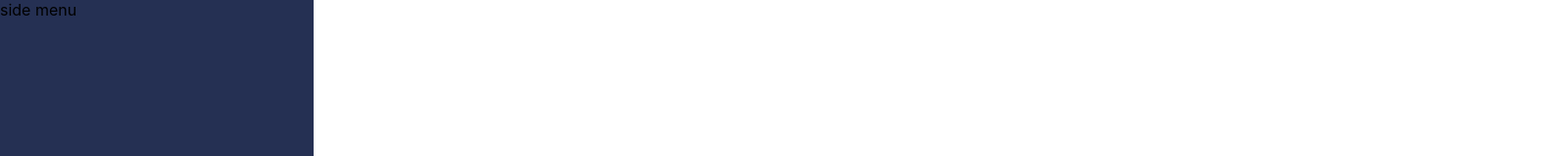
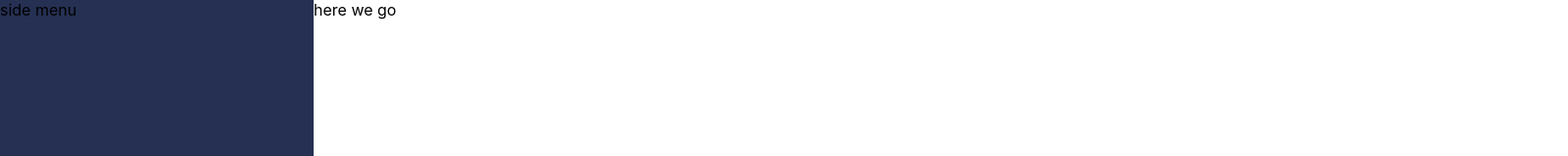
Before and after one commit to marynasmagluyk/material-ui-system, a React (Create React App) app: page / in a window 1280 px wide. Shown: the top 160 px of the page at 98% size, 1600 px wide, since content can reach past the window. Built offline with nearby package versions, Linux system fonts and the light colour scheme.

Commit message:
main styles

```diff
--- a/src/App/App.js
+++ b/src/App/App.js
@@ -1,12 +1,25 @@
-import React from 'react'
+import React from 'react';
 import './App.css';
 import SideMenu from "../components/SideMenu";
+import {makeStyles} from '@material-ui/core';
+
+
+const useStyles = makeStyles({
+    appStyles: {
+        paddingLeft: '320px',
+        width: '100%'
+    }
+});
+
 
 function App() {
+
+    const classes = useStyles();
+
     return (
         <div>
             <SideMenu/>
-            <div>here we go</div>
+            <div className={classes.appStyles}>here we go</div>
         </div>
     );
 }
--- a/src/components/SideMenu.js
+++ b/src/components/SideMenu.js
@@ -1,5 +1,5 @@
 import React from 'react'
-import {makeStyles, withStyles} from '@material-ui/core'
+import {withStyles} from '@material-ui/core'
 
 const SideMenu = (props) => {
     const {classes} = props;
```
